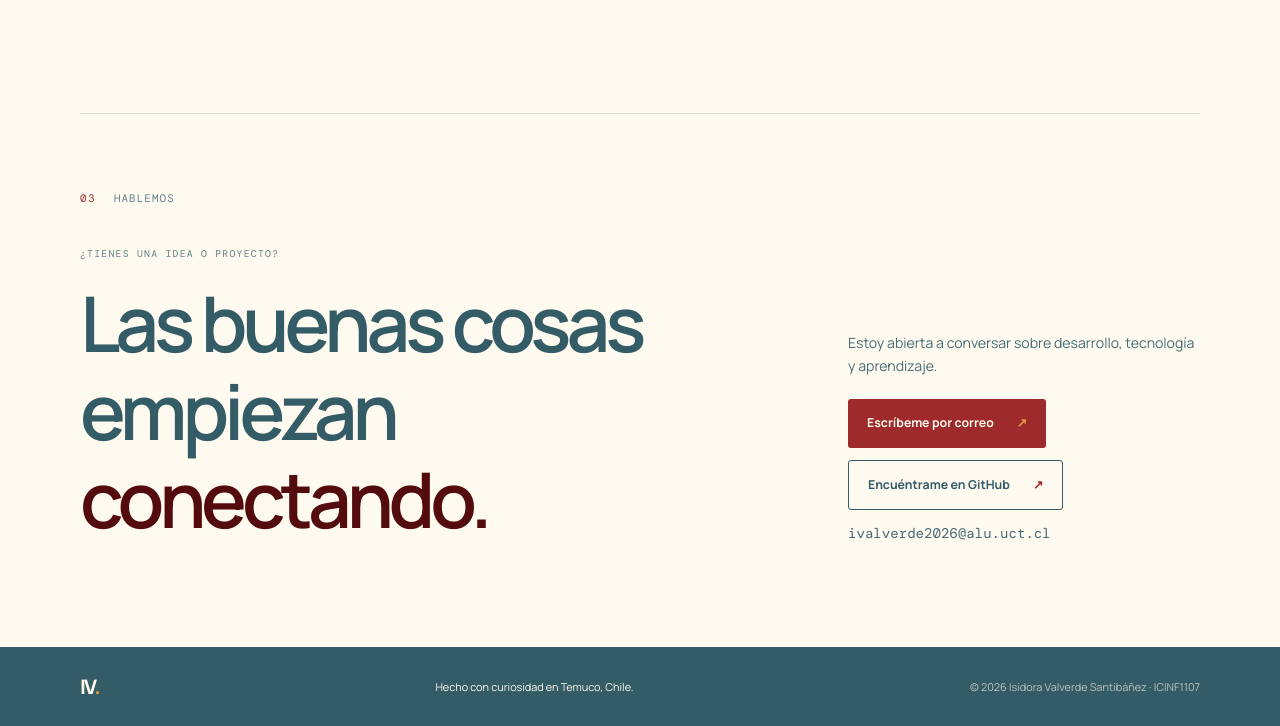
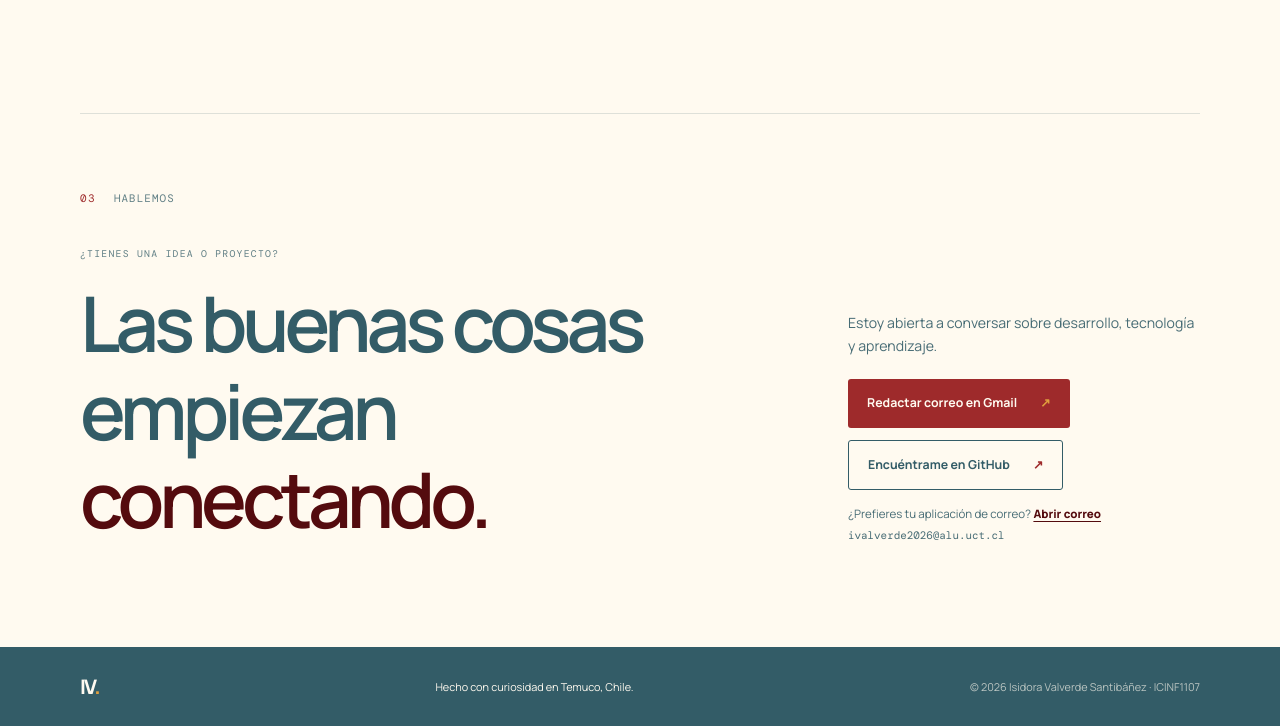
Before and after one commit to isidoraavs/portafolio, a plain HTML site: page index.html in a window 1280 px wide. Shown: the part 2255-2981 px from the top of the page. Drawn offline with nearby package versions, Linux system fonts and the light colour scheme.

Commit message:
Make email contact open Gmail compose

```diff
--- a/css/style.css
+++ b/css/style.css
@@ -160,7 +160,9 @@ a:focus-visible { outline: 3px solid var(--red); outline-offset: 5px; border-rad
 .github-button { border: 1px solid var(--ink); background: transparent; color: var(--ink); }
 .github-button span { color: var(--red); }
 .github-button:hover { background: var(--ink); color: var(--paper); }
-.contact-email { margin-top: 14px !important; margin-bottom: 0 !important; font: .69rem var(--mono); }
+.contact-email { margin-top: 14px !important; margin-bottom: 5px !important; font-size: .72rem !important; }
+.contact-email a { color: var(--burgundy); font-weight: 800; text-underline-offset: 3px; }
+.contact-address { margin: 0 !important; color: rgba(51,92,103,.75); font: .68rem var(--mono) !important; }
 .site-footer { display: flex; align-items: center; justify-content: space-between; gap: 16px; padding: 23px max(24px, calc((100vw - 1120px) / 2)); background: var(--ink); color: var(--paper); }
 .footer-mark { font-size: 1.25rem; }.site-footer p { margin: 0; font-size: .68rem; }.footer-copy { color: rgba(255,250,240,.66); text-align: right; }
 
--- a/index.html
+++ b/index.html
@@ -141,10 +141,11 @@
                 <div class="contact-action">
                     <p>Estoy abierta a conversar sobre desarrollo, tecnología y aprendizaje.</p>
                     <div class="contact-links">
-                        <a class="contact-button email-button" href="mailto:ivalverde2026@alu.uct.cl">Escríbeme por correo <span aria-hidden="true">↗</span></a>
+                        <a class="contact-button email-button" href="https://mail.google.com/mail/?view=cm&amp;fs=1&amp;to=ivalverde2026%40alu.uct.cl" target="_blank" rel="noopener noreferrer">Redactar correo en Gmail <span aria-hidden="true">↗</span></a>
                         <a class="contact-button github-button" href="https://github.com/isidoraavs" target="_blank" rel="noopener noreferrer">Encuéntrame en GitHub <span aria-hidden="true">↗</span></a>
                     </div>
-                    <p class="contact-email">ivalverde2026@alu.uct.cl</p>
+                    <p class="contact-email">¿Prefieres tu aplicación de correo? <a href="mailto:ivalverde2026@alu.uct.cl">Abrir correo</a></p>
+                    <p class="contact-address">ivalverde2026@alu.uct.cl</p>
                 </div>
             </div>
         </section>
```
Also changed, not shown: 1 other file.
